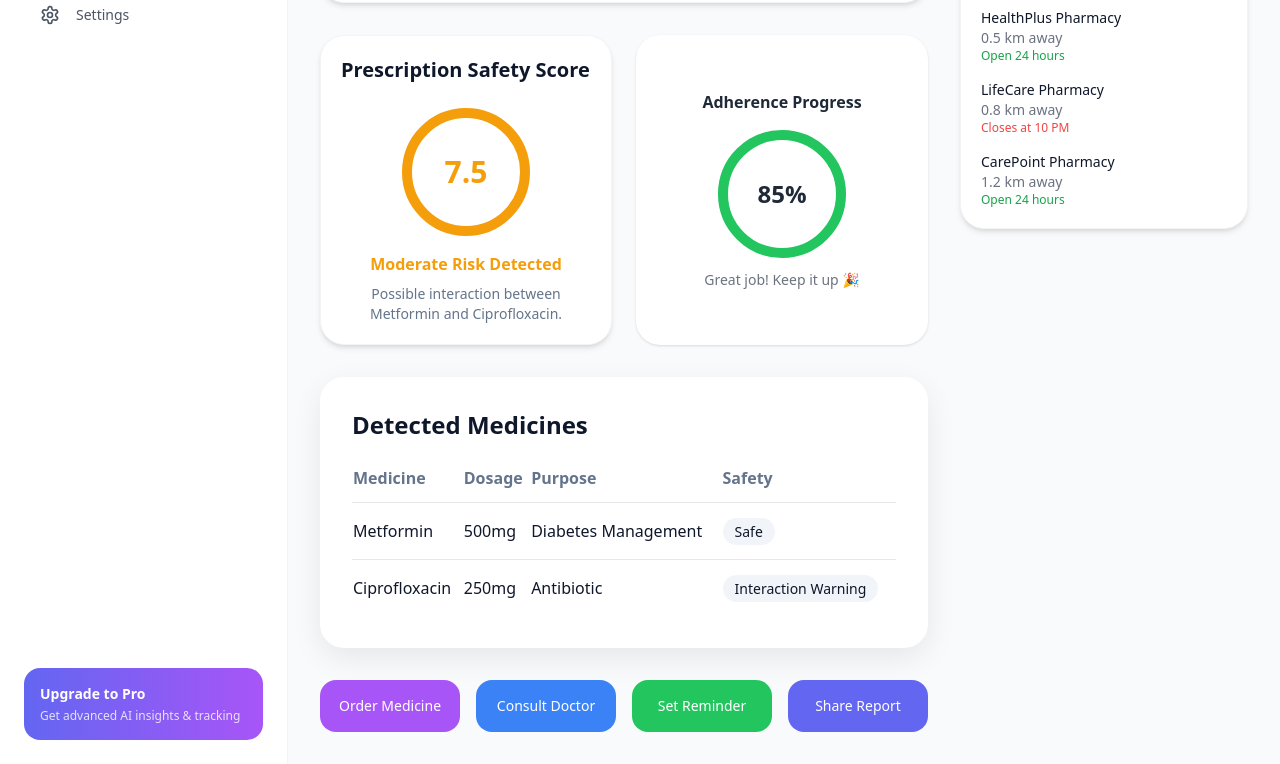
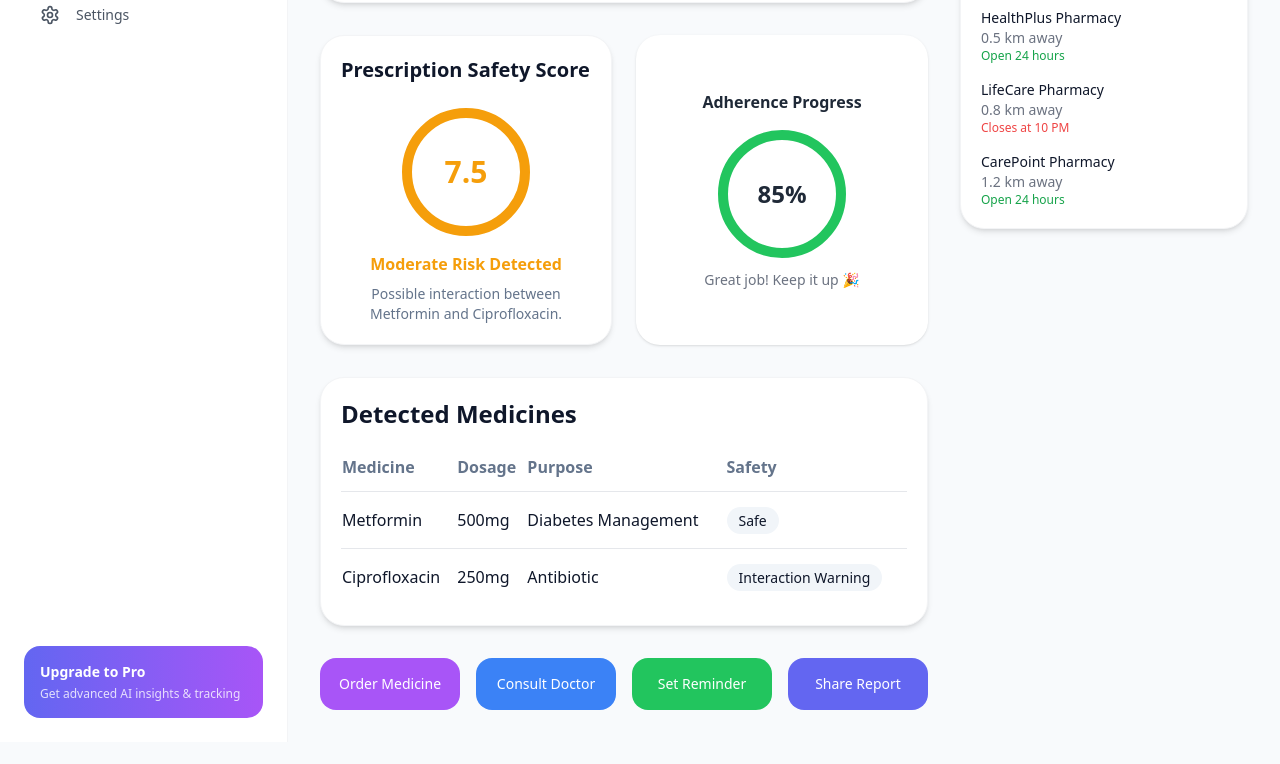
Before and after one commit to rxaliaffan/Lumi-AI, a Next.js app: page / in a window 1280 px wide. Shown: the part 439-1203 px from the top of the page. After the commit the page ends 1181 px from the top, so only its background shows below. Built offline with nearby package versions, Linux system fonts and the light colour scheme.

Commit message:
Update MedicinesTable.js

```diff
--- a/components/MedicinesTable.js
+++ b/components/MedicinesTable.js
@@ -15,7 +15,7 @@ const medicines = [
 
 export default function MedicinesTable() {
   return (
-    <div className="bg-white rounded-2xl shadow-soft p-8">
+    <div className="card">
       <h3 className="text-2xl font-semibold mb-6">Detected Medicines</h3>
 
       <div className="overflow-x-auto">
@@ -28,6 +28,7 @@ export default function MedicinesTable() {
               <th className="pb-3">Safety</th>
             </tr>
           </thead>
+
           <tbody>
             {medicines.map((med, idx) => (
               <tr key={idx} className="border-b last:border-none">
```
